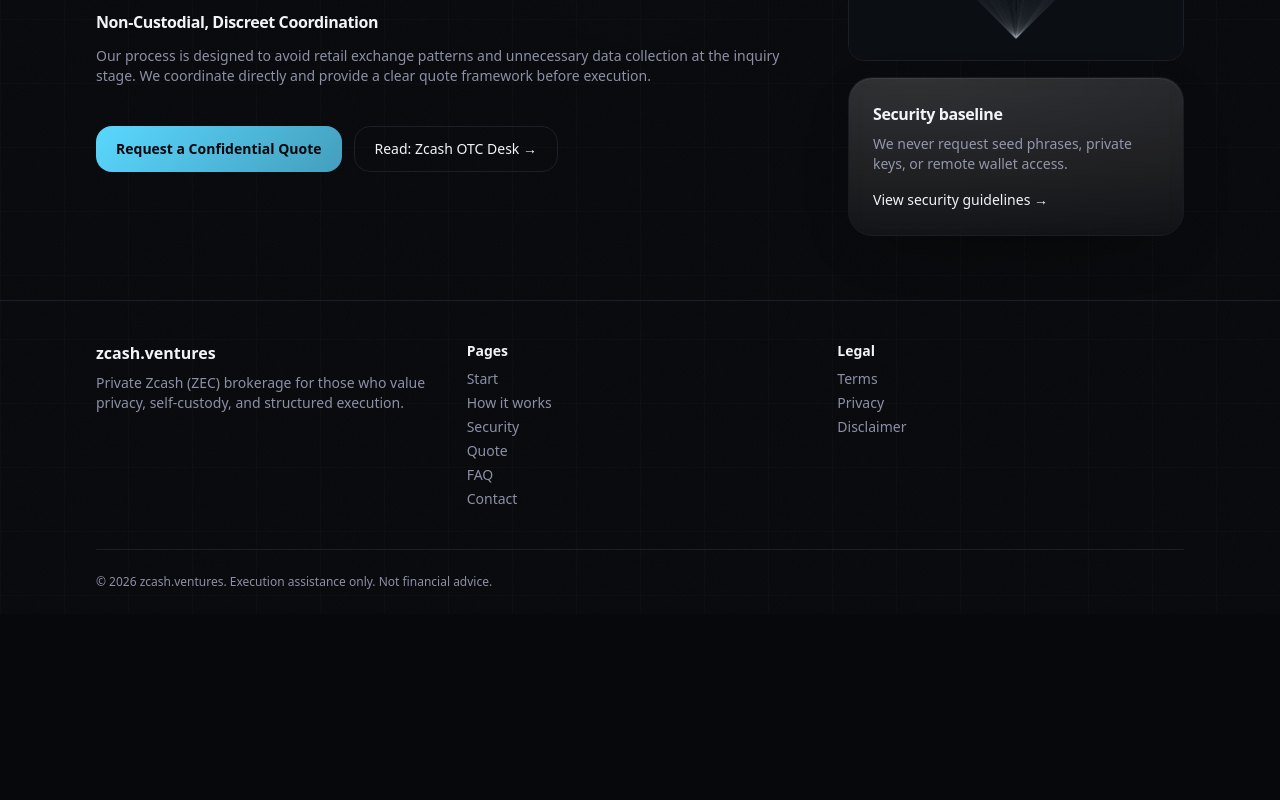
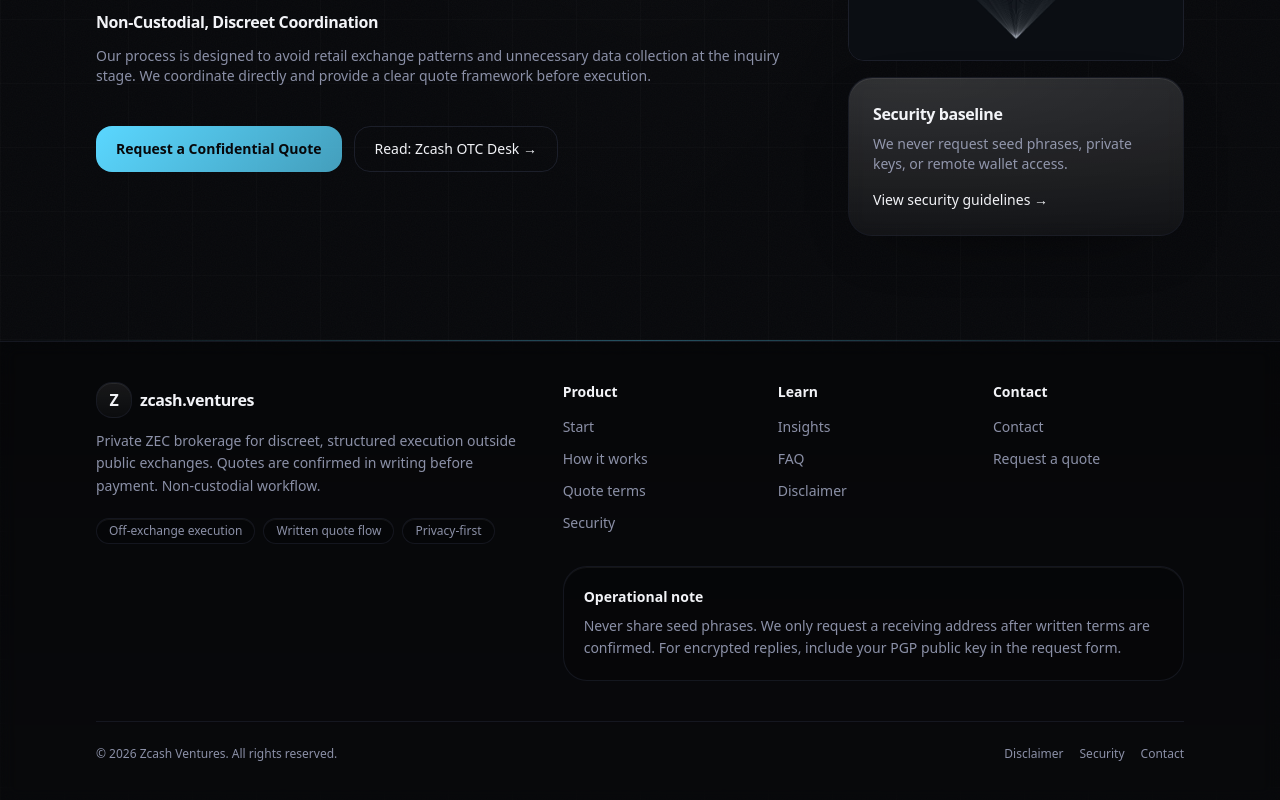
Before and after one commit to Gatsby01k/zcash-ventures, a Next.js app: page / in a window 1280 px wide. Shown: the part 2605-3405 px from the top of the page. Built offline with nearby package versions, Linux system fonts and the light colour scheme.

Commit message:
Update footer.tsx

```diff
--- a/components/footer.tsx
+++ b/components/footer.tsx
@@ -1,44 +1,134 @@
 import Link from "next/link";
 import { Container } from "@/components/ui";
 
+const COLS = [
+  {
+    title: "Product",
+    links: [
+      { href: "/start", label: "Start" },
+      { href: "/how-it-works", label: "How it works" },
+      { href: "/fees", label: "Quote terms" },
+      { href: "/security", label: "Security" },
+    ],
+  },
+  {
+    title: "Learn",
+    links: [
+      { href: "/insights", label: "Insights" },
+      { href: "/faq", label: "FAQ" },
+      { href: "/disclaimer", label: "Disclaimer" },
+    ],
+  },
+  {
+    title: "Contact",
+    links: [
+      { href: "/contact", label: "Contact" },
+      { href: "/start", label: "Request a quote" },
+    ],
+  },
+];
+
 export function Footer() {
+  const year = new Date().getFullYear();
+
   return (
-    <footer className="border-t border-line">
-      <Container>
-        <div className="grid gap-6 py-10 md:grid-cols-3">
-          <div className="space-y-2">
-            <div className="font-semibold">zcash.ventures</div>
-            <p className="text-sm text-muted">
-              Private Zcash (ZEC) brokerage for those who value privacy, self-custody, and structured execution.
-            </p>
+    <footer className="mt-10">
+      {/* top glow line */}
+      <div className="h-px w-full bg-[linear-gradient(90deg,transparent,rgba(90,215,255,0.35),transparent)]" />
+
+      <div className="border-t border-line/70 bg-[linear-gradient(180deg,rgba(0,0,0,0.35),rgba(0,0,0,0.15))] backdrop-blur">
+        <Container className="py-10">
+          <div className="grid grid-cols-1 gap-8 md:grid-cols-12">
+            {/* Brand */}
+            <div className="md:col-span-5">
+              <Link
+                href="/"
+                className="inline-flex items-center gap-2 font-semibold tracking-tight motion-safe:transition motion-safe:hover:opacity-95"
+              >
+                <span className="inline-flex h-9 w-9 items-center justify-center rounded-2xl border border-line/70 bg-[linear-gradient(180deg,rgba(255,255,255,0.07),rgba(255,255,255,0.02))] shadow-[inset_0_1px_0_rgba(255,255,255,0.07)]">
+                  Z
+                </span>
+                <span>zcash.ventures</span>
+              </Link>
+
+              <p className="mt-3 max-w-[58ch] text-sm text-muted leading-relaxed">
+                Private ZEC brokerage for discreet, structured execution outside public exchanges.
+                Quotes are confirmed in writing before payment. Non-custodial workflow.
+              </p>
+
+              <div className="mt-5 flex flex-wrap gap-2 text-xs text-muted">
+                <span className="rounded-full border border-line/70 bg-[rgba(0,0,0,0.22)] px-3 py-1 shadow-[inset_0_1px_0_rgba(255,255,255,0.06)]">
+                  Off-exchange execution
+                </span>
+                <span className="rounded-full border border-line/70 bg-[rgba(0,0,0,0.22)] px-3 py-1 shadow-[inset_0_1px_0_rgba(255,255,255,0.06)]">
+                  Written quote flow
+                </span>
+                <span className="rounded-full border border-line/70 bg-[rgba(0,0,0,0.22)] px-3 py-1 shadow-[inset_0_1px_0_rgba(255,255,255,0.06)]">
+                  Privacy-first
+                </span>
+              </div>
+            </div>
+
+            {/* Links */}
+            <div className="md:col-span-7">
+              <div className="grid grid-cols-2 gap-6 sm:grid-cols-3">
+                {COLS.map((c) => (
+                  <div key={c.title}>
+                    <div className="text-sm font-semibold">{c.title}</div>
+                    <ul className="mt-3 space-y-2">
+                      {c.links.map((l) => (
+                        <li key={l.href}>
+                          <Link
+                            href={l.href}
+                            className="text-sm text-muted underline-offset-4 hover:text-text hover:underline motion-safe:transition"
+                          >
+                            {l.label}
+                          </Link>
+                        </li>
+                      ))}
+                    </ul>
+                  </div>
+                ))}
+              </div>
+
+              {/* Bottom notes */}
+              <div className="mt-8 rounded-3xl border border-line/70 bg-[rgba(0,0,0,0.22)] p-5 shadow-[inset_0_1px_0_rgba(255,255,255,0.06)]">
+                <div className="text-sm font-semibold">Operational note</div>
+                <p className="mt-2 text-sm text-muted leading-relaxed">
+                  Never share seed phrases. We only request a receiving address after written terms are confirmed.
+                  For encrypted replies, include your PGP public key in the request form.
+                </p>
+              </div>
+            </div>
           </div>
 
-          <div className="space-y-2">
-            <div className="text-sm font-semibold">Pages</div>
-            <ul className="space-y-1 text-sm text-muted">
-              <li><Link className="hover:text-text" href="/start">Start</Link></li>
-              <li><Link className="hover:text-text" href="/how-it-works">How it works</Link></li>
-              <li><Link className="hover:text-text" href="/security">Security</Link></li>
-              <li><Link className="hover:text-text" href="/fees">Quote</Link></li>
-              <li><Link className="hover:text-text" href="/faq">FAQ</Link></li>
-              <li><Link className="hover:text-text" href="/contact">Contact</Link></li>
-            </ul>
+          {/* Footer bar */}
+          <div className="mt-10 flex flex-col gap-3 border-t border-line/70 pt-6 text-xs text-muted md:flex-row md:items-center md:justify-between">
+            <div>© {year} Zcash Ventures. All rights reserved.</div>
+
+            <div className="flex flex-wrap gap-4">
+              <Link
+                href="/disclaimer"
+                className="hover:text-text hover:underline underline-offset-4 motion-safe:transition"
+              >
+                Disclaimer
+              </Link>
+              <Link
+                href="/security"
+                className="hover:text-text hover:underline underline-offset-4 motion-safe:transition"
+              >
+                Security
+              </Link>
+              <Link
+                href="/contact"
+                className="hover:text-text hover:underline underline-offset-4 motion-safe:transition"
+              >
+                Contact
+              </Link>
+            </div>
           </div>
-
-          <div className="space-y-2">
-            <div className="text-sm font-semibold">Legal</div>
-            <ul className="space-y-1 text-sm text-muted">
-              <li><Link className="hover:text-text" href="/terms">Terms</Link></li>
-              <li><Link className="hover:text-text" href="/privacy">Privacy</Link></li>
-              <li><Link className="hover:text-text" href="/disclaimer">Disclaimer</Link></li>
-            </ul>
-          </div>
-        </div>
-
-        <div className="border-t border-line py-6 text-xs text-muted">
-          © {new Date().getFullYear()} zcash.ventures. Execution assistance only. Not financial advice.
-        </div>
-      </Container>
+        </Container>
+      </div>
     </footer>
   );
 }
```
